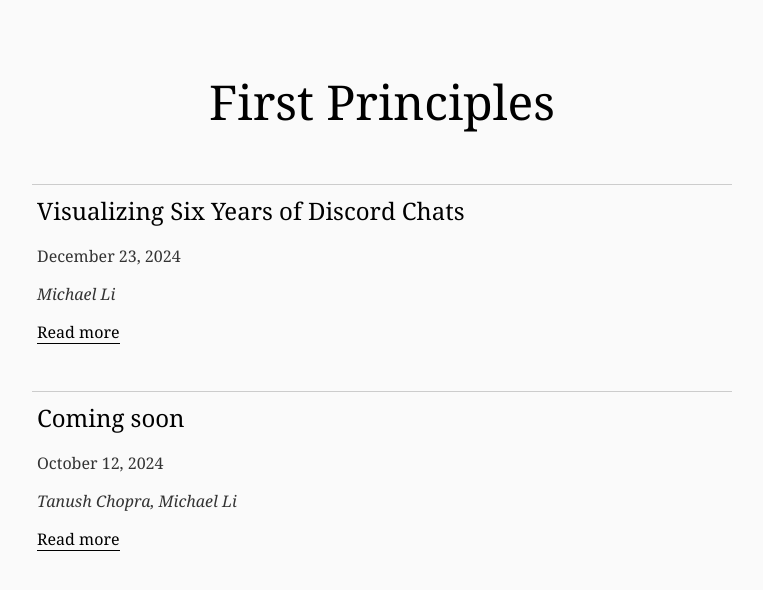
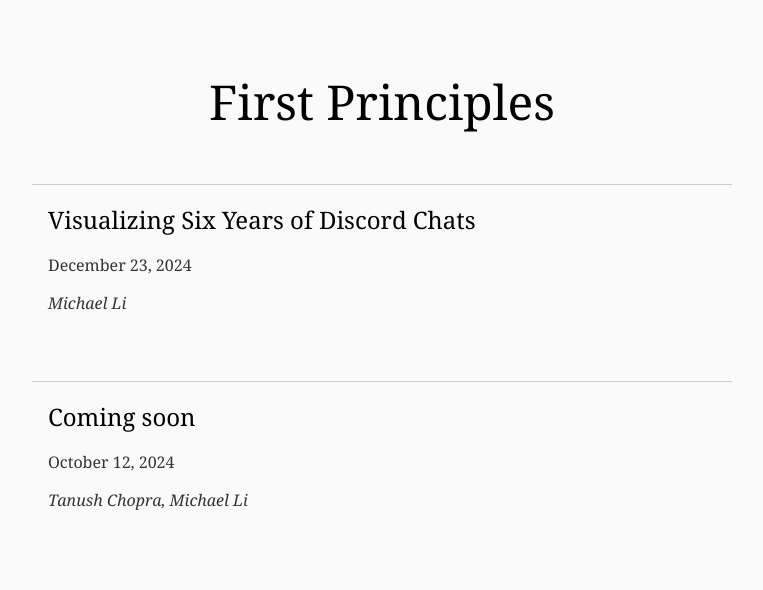
Before and after one commit to firstprinciples-pub/firstprinciples-pub.github.io, a React (Create React App) app: page / in a window 1280 px wide. Shown: the top 590 px of the page, without its empty margins (258-1021 px from the left). Built offline with nearby package versions, Linux system fonts and the light colour scheme.

Commit message:
feat: minor UI improvements

```diff
--- a/src/components/BlogPostPreview.css
+++ b/src/components/BlogPostPreview.css
@@ -1,4 +1,15 @@
+.blog-post-preview-link {
+	text-decoration: none;
+	color: black;
+	--indent: 16px;
+}
+
 .blog-post-preview {
-	padding: 5px;
+	padding: 14px 16px 14px var(--indent);
 	border-top: 1px solid #ccc;
 }
+
+.blog-post-preview:hover {
+	padding-left: calc(var(--indent) - 2px);
+	border-left: 2px solid #ccc;
+}
--- a/src/components/BlogPostPreview.tsx
+++ b/src/components/BlogPostPreview.tsx
@@ -8,14 +8,15 @@ interface BlogPostPreviewProps {
 }
 
 const BlogPostPreview: React.FC<BlogPostPreviewProps> = ({ post }) => (
+	<Link to={`/post/${post.id}`} className="blog-post-preview-link">
 		<article className="blog-post-preview">
 			<h2>{post.title}</h2>
 			<p>{post.date}</p>
 			<p>
 				<i>{post.authors.join(", ")}</i>
 			</p>
-		<Link to={`/post/${post.id}`}>Read more</Link>
 		</article>
+	</Link>
 );
 
 export default BlogPostPreview;
```
Also changed, not shown: 2 other files (tests, documents, lock files or other folders). Lines whose indentation alone changed are shown as unchanged.
